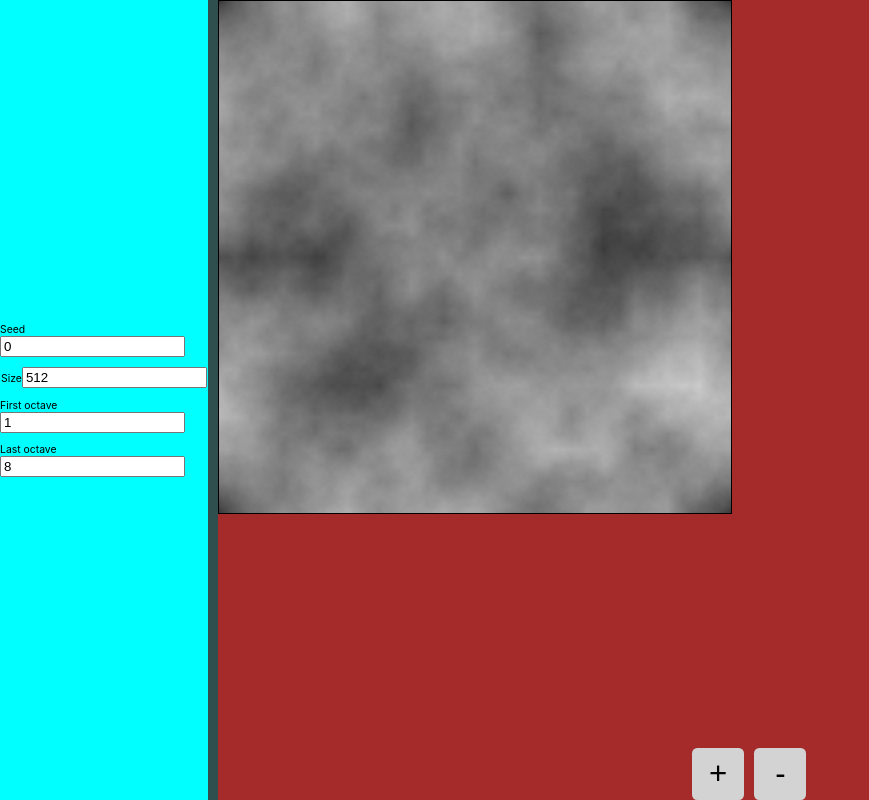
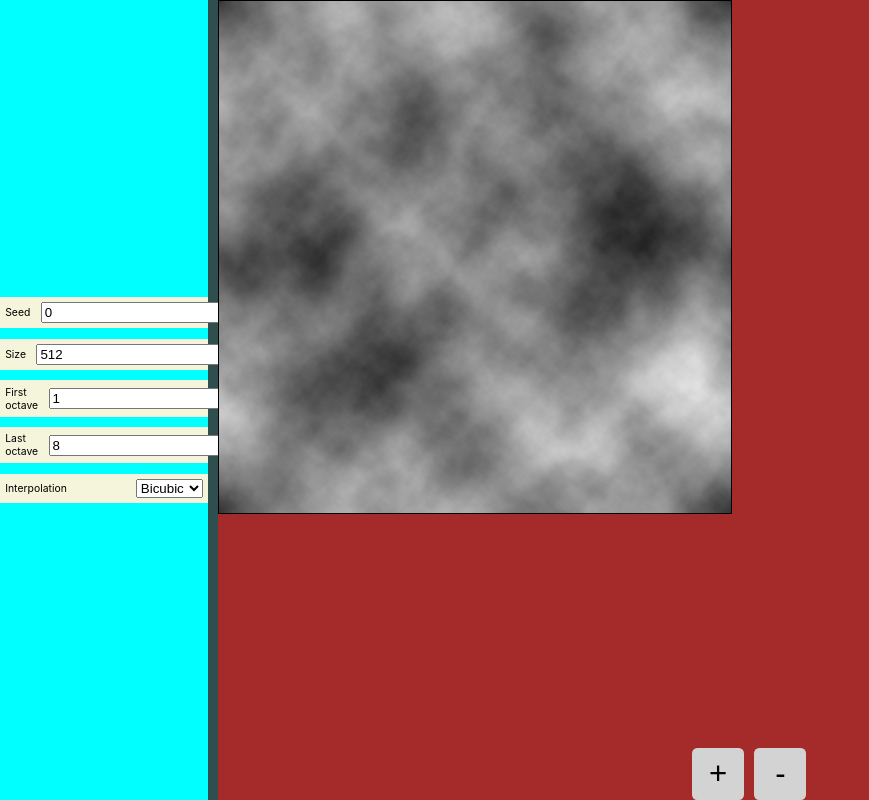
Before and after one commit to kamil-poncyliusz/map-generator, a React (Vite) app: page / in a window 1280 px wide. Shown: the whole page, without its empty margins (0-869 px from the left). Built offline with nearby package versions, Linux system fonts and the light colour scheme.

Commit message:
Create bicubic interpolation function Add interpolationMethod setting Create SelectSettingRow component

```diff
--- a/src/App.tsx
+++ b/src/App.tsx
@@ -8,6 +8,7 @@ export interface Settings {
   size: number;
   firstOctave: number;
   lastOctave: number;
+  interpolationMethod: number;
 }
 
 const defaultSettings: Settings = {
@@ -15,6 +16,7 @@ const defaultSettings: Settings = {
   size: 512,
   firstOctave: 1,
   lastOctave: 8,
+  interpolationMethod: 1,
 };
 
 function App() {
--- a/src/components/ControlsWindow.tsx
+++ b/src/components/ControlsWindow.tsx
@@ -1,5 +1,5 @@
 import { Settings } from "../App";
-import { NumberSettingRow } from "./SettingRows";
+import { SelectSettingRow, NumberSettingRow } from "./SettingRows";
 
 interface ControlsWindowProps {
   settings: Settings;
@@ -36,28 +36,35 @@ function ControlsWindow({ settings, changeSetting }: ControlsWindowProps) {
         labelText="Seed"
         value={settings["seed"]}
         changeHandler={changeSetting("seed")}
-        validator={isInRange(0, 1000000)}
+        isValid={isInRange(0, 1000000)}
       />
       <NumberSettingRow
         labelText="Size"
         value={settings["size"]}
         changeHandler={changeSetting("size")}
-        validator={isDivisibleByPowerOfTwo(settings.lastOctave)}
+        isValid={isDivisibleByPowerOfTwo(settings.lastOctave)}
       />
       <NumberSettingRow
         labelText="First octave"
         value={settings["firstOctave"]}
         changeHandler={changeSetting("firstOctave")}
-        validator={isInRange(1, settings.lastOctave)}
+        isValid={isInRange(1, settings.lastOctave)}
       />
       <NumberSettingRow
         labelText="Last octave"
         value={settings["lastOctave"]}
         changeHandler={changeSetting("lastOctave")}
-        validator={isInRange(
+        isValid={isInRange(
           settings.firstOctave,
           highestPowerOfTwoFactor(settings.size)
         )}
+      />
+      <SelectSettingRow
+        labelText="Interpolation"
+        options={["Bilinear", "Bicubic"]}
+        value={settings["interpolationMethod"]}
+        changeHandler={changeSetting("interpolationMethod")}
+        isValid={isInRange(0, 1)}
       />
     </div>
   );
--- a/src/components/SettingRows.tsx
+++ b/src/components/SettingRows.tsx
@@ -12,7 +12,14 @@ interface CheckboxSettingRowProps extends SettingRowProps {
 interface NumberSettingRowProps extends SettingRowProps {
   value: number;
   changeHandler: (newValue: number) => void;
-  validator: (newValue: number) => boolean;
+  isValid: (newValue: number) => boolean;
+}
+
+interface SelectSettingRowProps extends SettingRowProps {
+  options: string[];
+  value: number;
+  changeHandler: (newValue: number) => void;
+  isValid: (newValue: number) => boolean;
 }
 
 interface ButtonSettingRowProps extends SettingRowProps {
@@ -40,7 +47,7 @@ export function NumberSettingRow({
   labelText,
   value,
   changeHandler,
-  validator,
+  isValid,
 }: NumberSettingRowProps) {
   const [inputValue, setInputValue] = useState(value);
   function applyChange(
@@ -50,13 +57,13 @@ export function NumberSettingRow({
   ) {
     const target = e.target as HTMLInputElement;
     const newValue = parseInt(target.value);
-    if (validator(newValue)) changeHandler(newValue);
+    if (isValid(newValue)) changeHandler(newValue);
   }
   function handleInput(e: React.ChangeEvent<HTMLInputElement>) {
     const target = e.target as HTMLInputElement;
     const newValue = parseInt(target.value);
     setInputValue(newValue);
-    if (validator(newValue)) target.classList.remove("is-invalid");
+    if (isValid(newValue)) target.classList.remove("is-invalid");
     else target.classList.add("is-invalid");
   }
   function increaseValue(e: React.KeyboardEvent<HTMLInputElement>) {
@@ -64,7 +71,7 @@ export function NumberSettingRow({
     const oldValue = parseInt(e.currentTarget.value);
     for (let i = 1; i < 1000; i++) {
       const newValue = oldValue + i;
-      if (validator(newValue)) {
+      if (isValid(newValue)) {
         setInputValue(newValue);
         break;
       }
@@ -75,7 +82,7 @@ export function NumberSettingRow({
     const oldValue = parseInt(e.currentTarget.value);
     for (let i = 1; i < 1000; i++) {
       const newValue = oldValue - i;
-      if (validator(newValue)) {
+      if (isValid(newValue)) {
         setInputValue(newValue);
         break;
       }
@@ -88,7 +95,7 @@ export function NumberSettingRow({
     if (key === "ArrowDown") decreaseValue(e);
   }
   return (
-    <div className="settings-row">
+    <div className="setting-row">
       <label>{labelText}</label>
       <input
         type="number"
@@ -97,6 +104,32 @@ export function NumberSettingRow({
         onKeyDown={handleKeyDown}
         value={inputValue}
       />
+    </div>
+  );
+}
+
+export function SelectSettingRow({
+  labelText,
+  options,
+  value,
+  changeHandler,
+  isValid,
+}: SelectSettingRowProps) {
+  function handleChange(e: React.ChangeEvent<HTMLSelectElement>) {
+    const target = e.target as HTMLSelectElement;
+    const newValue = parseInt(target.value);
+    if (isValid(newValue)) changeHandler(newValue);
+  }
+  return (
+    <div className="setting-row">
+      <label>{labelText}</label>
+      <select onChange={handleChange} value={value}>
+        {options.map((option, index) => (
+          <option key={option} value={index}>
+            {option}
+          </option>
+        ))}
+      </select>
     </div>
   );
 }
--- a/src/scripts/generateNoise.ts
+++ b/src/scripts/generateNoise.ts
@@ -29,17 +29,16 @@ function filled2dArray(size: number): number[][] {
   return result;
 }
 
-function generateNoise(settings: Settings): number[][] {
-  const { size, firstOctave, lastOctave } = settings;
-  const octaves = lastOctave - firstOctave + 1;
-  const layers = [];
-  layers.push(random2dArray(settings));
-  for (let octave = 1; octave < lastOctave; octave++) {
+function scaleWithBilinearInterpolation(
+  base: number[][],
+  octave: number
+): number[][] {
+  const size = base.length;
   const layer = filled2dArray(size);
   const ratio = Math.pow(2, octave);
   for (let x = 0; x < size / ratio; x++) {
     for (let y = 0; y < size / ratio; y++) {
-        layer[ratio * x][ratio * y] = layers[0][x][y];
+      layer[ratio * x][ratio * y] = base[x][y];
     }
   }
   for (
@@ -47,10 +46,11 @@ function generateNoise(settings: Settings): number[][] {
     distance > 0;
     distance = Math.floor(distance / 2)
   ) {
-      for (let x = 0; x < size; x += distance * 2) {
-        for (let y = 0; y < size; y += distance * 2) {
-          const y1 = y + 2 * distance == size ? 0 : y + 2 * distance;
-          const x1 = x + 2 * distance == size ? 0 : x + 2 * distance;
+    const doubleDistance = distance * 2;
+    for (let x = 0; x < size; x += doubleDistance) {
+      for (let y = 0; y < size; y += doubleDistance) {
+        const y1 = y + doubleDistance == size ? 0 : y + doubleDistance;
+        const x1 = x + doubleDistance == size ? 0 : x + doubleDistance;
         layer[x][y + distance] = Math.round((layer[x][y] + layer[x][y1]) / 2);
         layer[x + distance][y] = Math.round((layer[x][y] + layer[x1][y]) / 2);
         layer[x + distance][y + distance] = Math.round(
@@ -59,6 +59,89 @@ function generateNoise(settings: Settings): number[][] {
       }
     }
   }
+  return layer;
+}
+
+function cubicInterpolation(
+  a: number,
+  b: number,
+  c: number,
+  d: number,
+  x: number
+) {
+  const p = d - c - (a - b);
+  const q = a - b - p;
+  const r = c - a;
+  const s = b;
+  return p * Math.pow(x, 3) + q * Math.pow(x, 2) + r * x + s;
+}
+
+function scaleWithBicubicInterpolation(base: number[][], octave: number) {
+  const size = base.length;
+  const layer = filled2dArray(size);
+  const scale = Math.pow(2, octave);
+  if (size % scale !== 0) throw new Error("Size must be divisible by scale");
+  const baseSize = size / scale;
+  for (let baseX = 0; baseX < baseSize; baseX++) {
+    let a = baseX - 1;
+    if (a < 0) a += baseSize;
+    const b = baseX;
+    let c = baseX + 1;
+    if (c >= baseSize) c -= baseSize;
+    let d = baseX + 2;
+    if (d >= baseSize) d -= baseSize;
+    for (let baseY = 0; baseY < baseSize; baseY++) {
+      layer[baseX * scale][baseY * scale] = base[baseX][baseY];
+      for (let x = 1; x < scale; x++) {
+        const xRatio = x / scale;
+        layer[baseX * scale + x][baseY * scale] = cubicInterpolation(
+          base[a][baseY],
+          base[b][baseY],
+          base[c][baseY],
+          base[d][baseY],
+          xRatio
+        );
+      }
+    }
+  }
+  for (let y = 0; y < size; y += scale) {
+    for (let x = 0; x < size; x++) {
+      let a = y - scale;
+      if (a < 0) a += size;
+      const b = y;
+      let c = y + scale;
+      if (c >= size) c -= size;
+      let d = y + scale * 2;
+      if (d >= size) d -= size;
+      for (let j = 1; j < scale; j++) {
+        const yRatio = j / scale;
+        layer[x][y + j] = cubicInterpolation(
+          layer[x][a],
+          layer[x][b],
+          layer[x][c],
+          layer[x][d],
+          yRatio
+        );
+      }
+    }
+  }
+  return layer;
+}
+
+function getLayerInterpolation(interpolationMethod: number) {
+  if (interpolationMethod === 0) return scaleWithBilinearInterpolation;
+  if (interpolationMethod === 1) return scaleWithBicubicInterpolation;
+  throw new Error("Invalid interpolation method");
+}
+
+function generateNoise(settings: Settings): number[][] {
+  const { size, firstOctave, lastOctave } = settings;
+  const octaves = lastOctave - firstOctave + 1;
+  const layers = [];
+  layers.push(random2dArray(settings));
+  const getLayer = getLayerInterpolation(settings.interpolationMethod);
+  for (let octave = 1; octave < lastOctave; octave++) {
+    const layer = getLayer(layers[0], octave);
     layers.push(layer);
   }
   const result = [];
```
Lines whose indentation alone changed are shown as unchanged.
